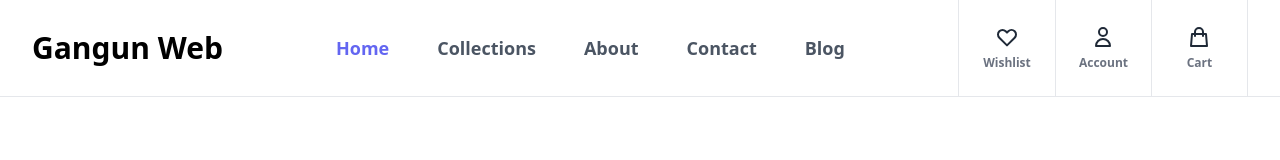
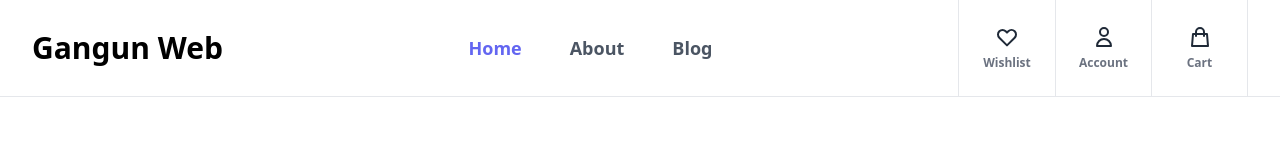
Before and after one commit to Shogo-Sekine/Shogo-Sekine.github.io, a website: page src/index.html in a window 1280 px wide. Drawn offline with nearby package versions, Linux system fonts and the light colour scheme.

Commit message:
add header

```diff
--- a/src/index.html
+++ b/src/index.html
@@ -34,19 +34,8 @@
             <a
               href="#"
               class="text-gray-600 hover:text-indigo-500 active:text-indigo-700 text-lg font-semibold transition duration-100"
-              >Collections</a
-            >
-            <a
-              href="#"
-              class="text-gray-600 hover:text-indigo-500 active:text-indigo-700 text-lg font-semibold transition duration-100"
               >About</a
             >
-            <a
-              href="contact.html"
-              class="text-gray-600 hover:text-indigo-500 active:text-indigo-700 text-lg font-semibold transition duration-100"
-              >
-              Contact
-            </a>
             <a
             href="https://note.com/guangen"
             class="text-gray-600 hover:text-indigo-500 active:text-indigo-700 text-lg font-semibold transition duration-100"
```
